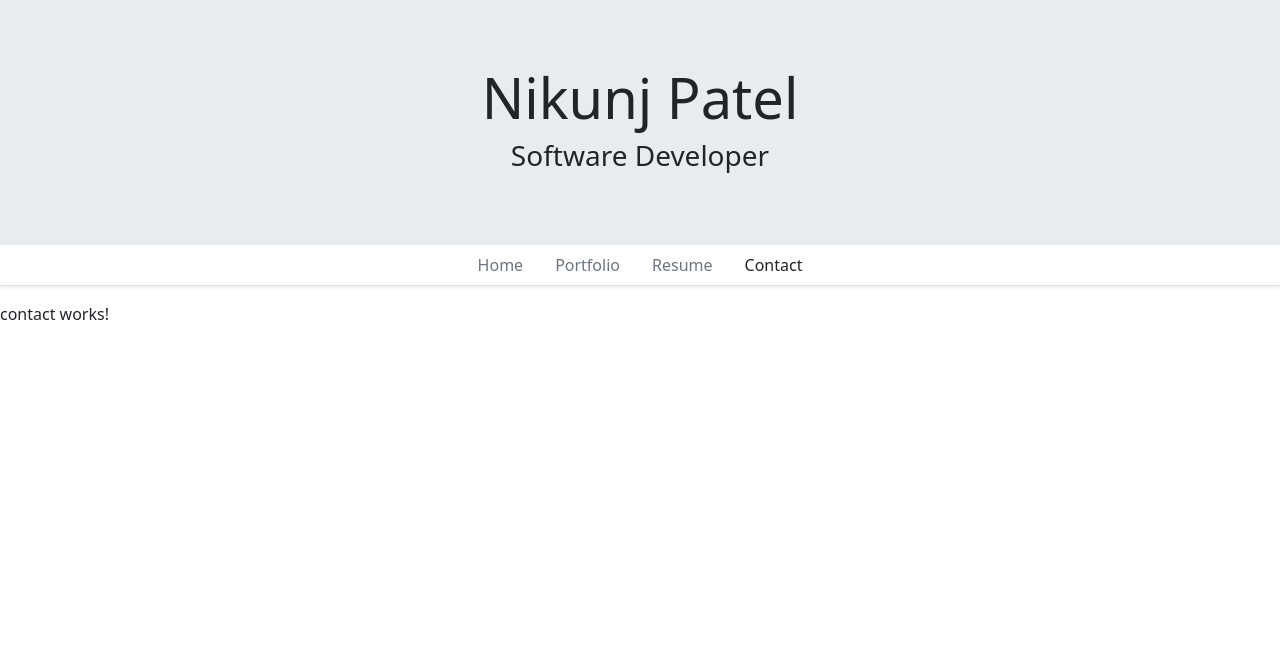
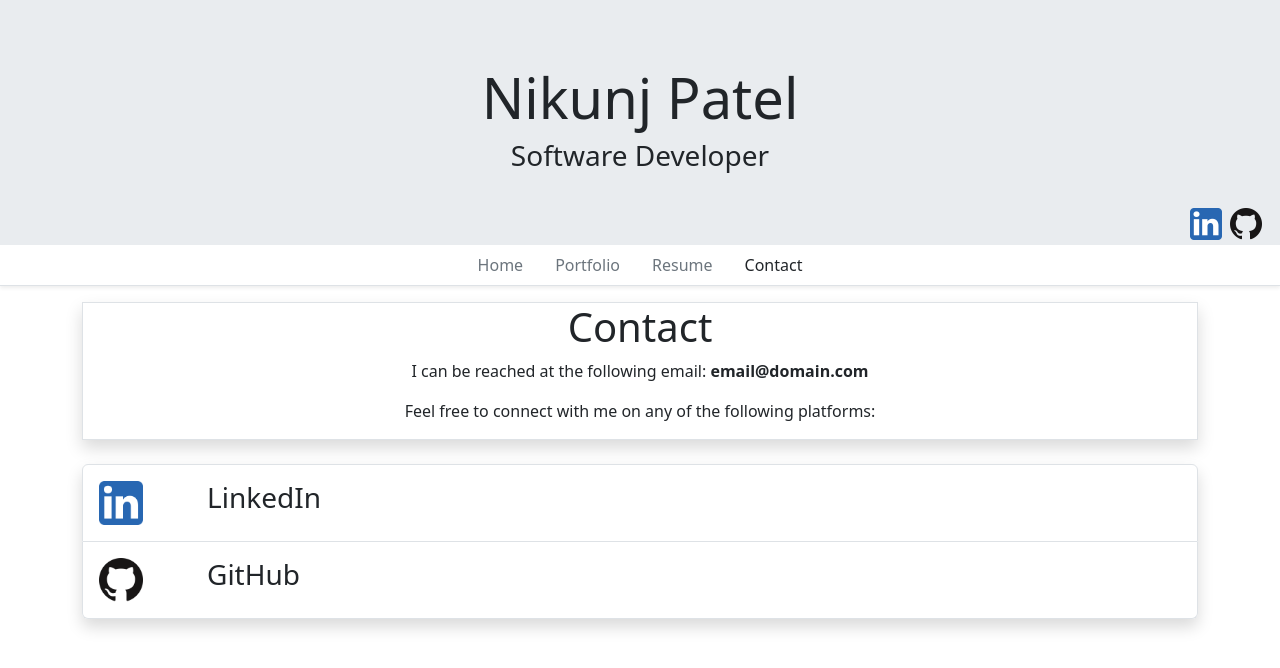
Before and after one commit to CathRtic/Webume, an Angular app: page /contact in a window 1280 px wide. Shown: the top 668 px of the page. Built offline with nearby package versions, Linux system fonts and the light colour scheme.

Commit message:
Contact Page

```diff
--- a/src/app/components/contact/contact.component.html
+++ b/src/app/components/contact/contact.component.html
@@ -1 +1,19 @@
-<p>contact works!</p>
+<div class="container">
+    <div class = "shadow border mm-5 text-center">
+    <h1>Contact</h1>
+    <p>I can be reached at the following email: <b>email&#64;domain.com</b></p>
+    <p>Feel free to connect with me on any of the following platforms:</p>
+    </div>
+    <br>
+    <div class="list-group shadow">
+        <a href="//linkedin.com" target="_blank" class="list-group-item list-group-item-action d-flex gap-3 py-3">
+            <img src="linkedIn.png" width="44" height="44" class="rounded-square flex-shrink-0 me-5">
+            <h3 class="mb-0">LinkedIn</h3>
+        </a>
+
+        <a href="//GitHub.com" target="_blank" class="list-group-item list-group-item-action d-flex gap-3 py-3">
+            <img src="GitHub.png" width="44" height="44" class="rounded-square flex-shrink-0 me-5">
+            <h3 class="mb-0">GitHub</h3>
+        </a>
+    </div>
+</div>
--- a/src/app/components/header/header.component.html
+++ b/src/app/components/header/header.component.html
@@ -1,6 +1,18 @@
-<div class="jumbotron">
+<div class="jumbotron" style="position: relative;">
     <div class="text-center">
         <h1  class="display-4">Nikunj Patel</h1>
         <h3>Software Developer</h3>
     </div>
+
+    <div style="position: absolute; bottom: 5px; right: 10px;">
+        <a href="//linkedin.com" target="_blank">
+            <img src="linkedIn.png" width="32" height="32" class="rounded-square me-2">
+
+        </a>
+
+        <a href="//GitHub.com" target="_blank">
+            <img src="GitHub.png" width="32" height="32" class="rounded-square me-2">
+
+        </a>
+    </div>
 </div>
```
Also changed, not shown: public/GitHub.png (added), public/linkedIn.png (added).
